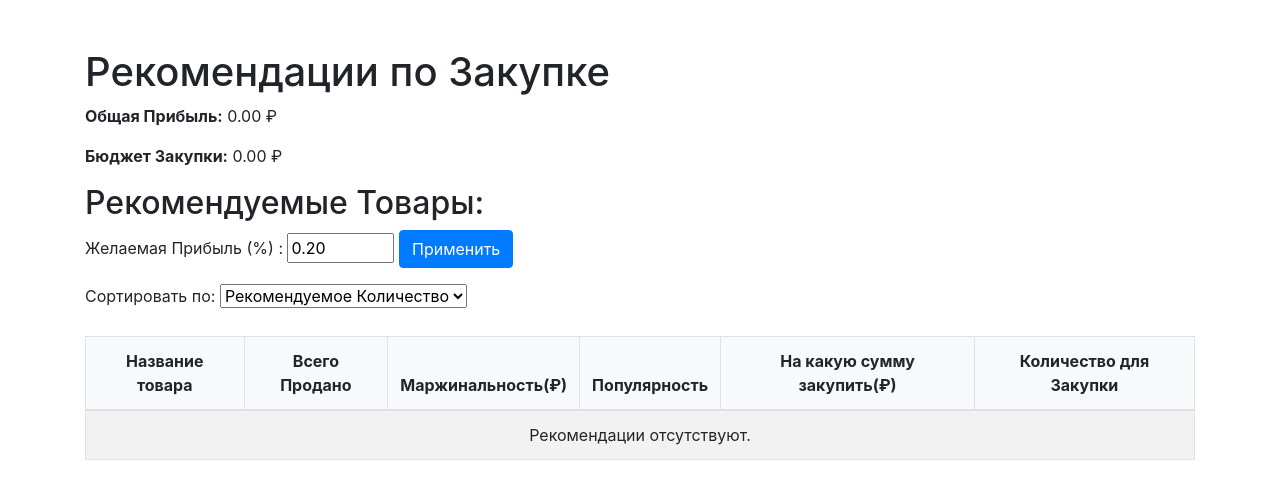
After one commit to totorialman/shop_hackathon, a Django app: page /recommendations/ in a window 1280 px wide. The commit adds this page. Shown: the top 499 px of the page. Run offline with Django 5.2, Linux system fonts and the light colour scheme; data that the repository does not hold is empty; some libraries are stand-ins or nearby versions.

Commit message:
финалка

```diff
--- a/hackathon/hackathon/settings.py
+++ b/hackathon/hackathon/settings.py
@@ -33,6 +33,7 @@ ALLOWED_HOSTS = []
 INSTALLED_APPS = [
     'shop',
     'django.contrib.admin',
+    'django.contrib.humanize',
     'django.contrib.auth',
     'django.contrib.contenttypes',
     'django.contrib.sessions',
--- a/hackathon/hackathon/urls.py
+++ b/hackathon/hackathon/urls.py
@@ -17,9 +17,11 @@ Including another URLconf
 from django.contrib import admin
 from django.urls import path
 from shop import views
+from shop.views import calculate_purchase_recommendations
 
 urlpatterns = [
     path('', views.main),
     path('<int:id>/', views.product1, name='product_url'),
     path('admin/', admin.site.urls),
+    path('recommendations/', calculate_purchase_recommendations, name='recommendations'),
 ]
--- a/hackathon/shop/template/product_cards.html
+++ b/hackathon/shop/template/product_cards.html
@@ -1,5 +1,5 @@
 {% load static %}
-
+{% load humanize %}
 <div class="container mt-4">
     <div class="row row-cols-1 row-cols-sm-2 row-cols-md-3 row-cols-lg-5 g-4">
         {% for product in data %}
@@ -10,7 +10,8 @@
                 <div class="card-body d-flex flex-column">
                     <h5 class="card-title text-primary">{{ product.product__product_name }}</h5>
                     <div class="mt-auto text-end">
-                        <p class="card-text text-success">{{ product.product__price }} ₽</p>
+                        <p class="card-text text-success">{{ product.product__price|intcomma }} ₽</p>
+                        <p class="card-text text">{{ product.product_count|intcomma }} шт.</p>
                     </div>
                 </div>
             </div>
--- /dev/null
+++ b/hackathon/shop/template/recommendations.html
@@ -0,0 +1,80 @@
+{% load humanize %}
+<!DOCTYPE html>
+<html lang="ru">
+<head>
+    <meta charset="UTF-8">
+    <meta name="viewport" content="width=device-width, initial-scale=1.0">
+    <title>Рекомендации по Закупке</title>
+    <link rel="stylesheet" href="https://stackpath.bootstrapcdn.com/bootstrap/4.5.2/css/bootstrap.min.css">
+    <style>
+        table {
+            margin-top: 20px;
+            border: 1px solid #dee2e6;
+        }
+        th, td {
+            text-align: center;
+        }
+        th {
+            background-color: #f8f9fa;
+        }
+    </style>
+</head>
+<body>
+    <div class="container mt-5">
+        <h1>Рекомендации по Закупке</h1>
+        <p><strong>Общая Прибыль:</strong> {{ total_profit|floatformat:2|intcomma }} ₽</p>
+        <p><strong>Бюджет Закупки:</strong> {{ purchase_budget|floatformat:2|intcomma }} ₽</p>
+
+        <h2>Рекомендуемые Товары:</h2>
+
+        <div class="mb-3">
+            <form method="get">
+                <label for="desired_profit_percentage">Желаемая Прибыль (%) :</label>
+                <input type="number" name="desired_profit_percentage" id="desired_profit_percentage" value="{{ desired_profit_percentage|floatformat:2 }}" step="0.01" min="0" max="1" required>
+                <button type="submit" class="btn btn-primary">Применить</button>
+            </form>
+        </div>
+
+        <div class="mb-3">
+            <form method="get">
+                <label for="sort_by">Сортировать по:</label>
+                <select name="sort_by" id="sort_by" onchange="this.form.submit()">
+                    <option value="purchase_recommendation">Рекомендуемое Количество</option>
+                    <option value="total_quantity">Всего Продано</option>
+                    <option value="margin">Маржинальность</option>
+                    <option value="popularity">Популярность</option>
+                </select>
+            </form>
+        </div>
+
+        <table class="table table-bordered table-striped">
+            <thead>
+                <tr>
+                    <th>Название товара</th>
+                    <th>Всего Продано</th>
+                    <th>Маржинальность(₽)</th>
+                    <th>Популярность</th>
+                    <th>На какую сумму закупить(₽)</th>
+                    <th>Количество для Закупки</th>
+                </tr>
+            </thead>
+            <tbody>
+                {% for rec in recommendations %}
+                <tr>
+                    <td>{{ rec.product_name }}</td>
+                    <td>{{ rec.total_quantity|intcomma }}</td>
+                    <td>{{ rec.margin|floatformat:2|intcomma }}</td>
+                    <td>{{ rec.popularity|floatformat:4 }}</td>
+                    <td>{{ rec.purchase_recommendation|floatformat:2|intcomma }}</td>
+                    <td>{{ rec.needed_quantity|intcomma }}</td>
+                </tr>
+                {% empty %}
+                <tr>
+                    <td colspan="6" class="text-center">Рекомендации отсутствуют.</td>
+                </tr>
+                {% endfor %}
+            </tbody>
+        </table>
+    </div>
+</body>
+</html>
--- a/hackathon/shop/views.py
+++ b/hackathon/shop/views.py
@@ -4,6 +4,7 @@ from django.db.models import Count,Subquery, Sum
 from django.core.paginator import Paginator
 from django.db import connection
 from django.core.cache import cache
+from django.db.models import Sum, Avg, F
 
 def get_frequently_bought_together(product_id):
     query = f"""
@@ -24,44 +25,79 @@ def get_frequently_bought_together(product_id):
 
 
 
+from django.db.models import Q
+
+from django.shortcuts import render
+from django.db.models import Q, Count, F
+from django.core.cache import cache
+from django.core.paginator import Paginator
+from .models import ShopOrderproduct, ShopDepartment
+
 def main(request, page_number=0):
-    # Извлечение page_number из GET параметров
-    page_number = int(request.GET.get('page_number', 0))  # Получаем номер страницы из параметров запроса
-    if page_number == 0:
-        page_number = 1
+    # Получаем номер страницы и параметры запроса
+    page_number = int(request.GET.get('page_number', 1))
     products_per_page = 25
 
-    # Формируем ключ для кэша
-    cache_key = f'top_products_page_{page_number}'
+    # Получаем значения фильтров из GET-запроса
+    search_query = request.GET.get('search', '')
+    department_filter = request.GET.get('department', '')
+    min_price = request.GET.get('min_price')
+    max_price = request.GET.get('max_price')
+    sort_by = request.GET.get('sort_by', 'product_count')
 
-    # Попробуем получить данные из кэша
+    # Формируем ключ кэша с учетом фильтров
+    cache_key = f"top_products_page_{page_number}_search_{search_query}_department_{department_filter}_min_{min_price}_max_{max_price}_sort_{sort_by}"
     top_products = cache.get(cache_key)
 
     if top_products is None:
-        # Если данные не в кэше, выполняем запрос
+        # Базовый запрос на получение продуктов с аннотациями
         all_products = (
             ShopOrderproduct.objects
             .values('product_id', 'product__product_name', 'product__price', 'product__department__department')
-            .annotate(product_count=Count('product_id'))
-            .order_by('-product_count')
+            .annotate(
+                product_count=Sum('add_to_cart_order'),
+                margin=F('product__price') - F('product__price_z')
+            )
         )
 
-        total_products = all_products.count()
+        # Фильтрация по поисковому запросу
+        if search_query:
+            all_products = all_products.filter(Q(product__product_name__icontains=search_query))
+
+        # Фильтрация по категории (department)
+        if department_filter:
+            all_products = all_products.filter(product__department__id=department_filter)
+
+        # Фильтрация по ценовому диапазону
+        if min_price:
+            all_products = all_products.filter(product__price__gte=min_price)
+        if max_price:
+            all_products = all_products.filter(product__price__lte=max_price)
+
+        # Сортировка
+        if sort_by == 'product_count':
+            all_products = all_products.order_by('-product_count')
+        elif sort_by == 'margin':
+            all_products = all_products.order_by('-margin')
+
+        # Пагинация
         paginator = Paginator(all_products, products_per_page)
-
-        # Получаем продукты для текущей страницы
-        top_products = paginator.get_page(page_number)  # Paginator использует 1-базированный индекс
+        top_products = paginator.get_page(page_number)
 
         # Добавляем изображения к продуктам
         for i in top_products:
-            i['image'] = i['product__department__department'] + '.jpg'
+            department = i['product__department__department']
+            i['image'] = f"{department}.jpg"  # Путь к изображению
 
-        # Сохраняем результаты в кэше на 5 минут
+        # Кэшируем результаты на 5 минут
         cache.set(cache_key, top_products, 3000)
 
+    # Получаем все категории для фильтрации
+    departments = ShopDepartment.objects.all()
+
     # Определяем ссылки на предыдущую и следующую страницы
-    previous_page_url = None if not top_products.has_previous() else f"?page_number={top_products.previous_page_number()}"
-    next_page_url = None if not top_products.has_next() else f"?page_number={top_products.next_page_number()}"
+    previous_page_url = None if not top_products.has_previous() else f"?page_number={top_products.previous_page_number()}&search={search_query}"
+    next_page_url = None if not top_products.has_next() else f"?page_number={top_products.next_page_number()}&search={search_query}"
 
     # Передаем результат в шаблон
     return render(request, 'main.html', {
@@ -69,10 +105,18 @@ def main(request, page_number=0):
         "previous_page_url": previous_page_url,
         "next_page_url": next_page_url,
         "page_number": page_number,
+        "search_query": search_query,
+        "departments": departments,  # Список категорий для фильтра
+        "department_filter": department_filter,
+        "min_price": min_price,
+        "max_price": max_price,
+        "sort_by": sort_by,
     })
 
 
 
+
+from django.db.models import Count, Sum
 
 def product1(request, id):
     # Формируем ключ для кэша
@@ -109,7 +153,100 @@ def product1(request, id):
     except IndexError:
         current_product = None
 
+    # Получаем количество продаж и общую сумму продаж для текущего товара
+    sales_info = (
+        ShopOrderproduct.objects
+        .filter(product_id=id)
+        .aggregate(total_sales=Sum('add_to_cart_order'), total_revenue=Sum(F('add_to_cart_order') * F('product__price')))
+    )
+
+    # Сбор данных о продажах по дням недели
+    # Сбор данных о продажах по дням недели только для данного товара
+    sales_data = (
+    ShopOrderproduct.objects
+    .filter(product_id=id)  # Фильтр по конкретному товару
+    .values('order__order_dow')  # Группировка по дням недели
+    .annotate(total_sales=Sum('add_to_cart_order'))  # Суммируем количество проданных товаров по дням
+    .order_by('order__order_dow')  # Сортировка по дням недели
+    )
+
+# Преобразование данных для графика
+    days_of_week = ['Пн', 'Вт', 'Ср', 'Чт', 'Пт', 'Сб', 'Вс']  # Дни недели для отображения на графике
+    sales_counts = [0] * 7  # Инициализация списка для хранения продаж по каждому дню недели
+
+# Заполняем продажи по дням недели на основе собранных данных
+    for entry in sales_data:
+        sales_counts[entry['order__order_dow']] = entry['total_sales']  # Записываем продажи по индексу дня недели
+
+
     return render(request, 'product1.html', {
         "product": current_product,
         "data": results,
+        "sales_counts": sales_counts,  # Передаем данные о продажах в контекст
+        "days_of_week": days_of_week,
+        "total_sales": sales_info['total_sales'],
+        "total_revenue": sales_info['total_revenue'],
     })
+
+def calculate_purchase_recommendations(request):
+    # Задайте желаемую прибыль в процентах (например, 0.2 для 20%)
+    desired_profit_percentage = float(request.GET.get('desired_profit_percentage', 0.2))
+
+    # Изменяем запрос к базе данных, чтобы включить имя продукта
+    sales_data = (
+        ShopOrderproduct.objects
+        .values('product__product_name')  # Получаем имя продукта
+        .annotate(
+            total_quantity=Sum('add_to_cart_order'),
+            avg_price=Avg('product__price'),
+            avg_price_z=Avg('product__price_z'),
+            margin=F('avg_price') - F('avg_price_z'),
+        )
+        [:1000]  # Ограничиваем вывод первыми 1000 строками
+    )
+
+    total_quantity_sum = sales_data.aggregate(total=Sum('total_quantity'))['total']
+    total_profit = 0
+    recommendations = []
+
+    for item in sales_data:
+        if total_quantity_sum > 0:
+            popularity = item['total_quantity'] / total_quantity_sum
+            purchase_recommendation = item['margin'] * popularity * item['total_quantity']
+            total_profit += item['margin'] * item['total_quantity']
+
+            recommendations.append({
+                'product_name': item['product__product_name'],  # Используем имя продукта
+                'total_quantity': item['total_quantity'],
+                'margin': item['margin'],
+                'popularity': popularity,
+                'purchase_recommendation': purchase_recommendation,
+            })
+
+    # Сортировка рекомендаций
+    sort_by = request.GET.get('sort_by', 'purchase_recommendation')
+    recommendations.sort(key=lambda x: x[sort_by], reverse=True)
+
+    # Расчет бюджета закупки с учетом желаемой прибыли
+    purchase_budget = total_profit * (1 - desired_profit_percentage)
+
+    total_spent = 0
+    final_recommendations = []
+
+    for recommendation in recommendations:
+        product_cost = recommendation['margin'] * recommendation['purchase_recommendation'] / recommendation['total_quantity']
+        if total_spent + product_cost <= purchase_budget:
+            recommendation['needed_quantity'] = round(recommendation['purchase_recommendation'] / recommendation['margin'])
+            final_recommendations.append(recommendation)
+            total_spent += product_cost
+        else:
+            break
+
+    context = {
+        'total_profit': total_profit,
+        'purchase_budget': purchase_budget,
+        'recommendations': final_recommendations,
+        'desired_profit_percentage': desired_profit_percentage,
+    }
+
+    return render(request, 'recommendations.html', context)
```
Also changed, not shown: hackathon/shop/template/base.html (+2 -12 lines), hackathon/shop/template/main.html (+37 -2 lines), hackathon/shop/template/product1.html (+41 -4 lines), hackathon/shop/static/canned goods.jpg (renamed from hackathon/shop/static/canned food.jpg), hackathon/shop/static/personal care.jpg (renamed from hackathon/shop/static/personalcare.jpg).
